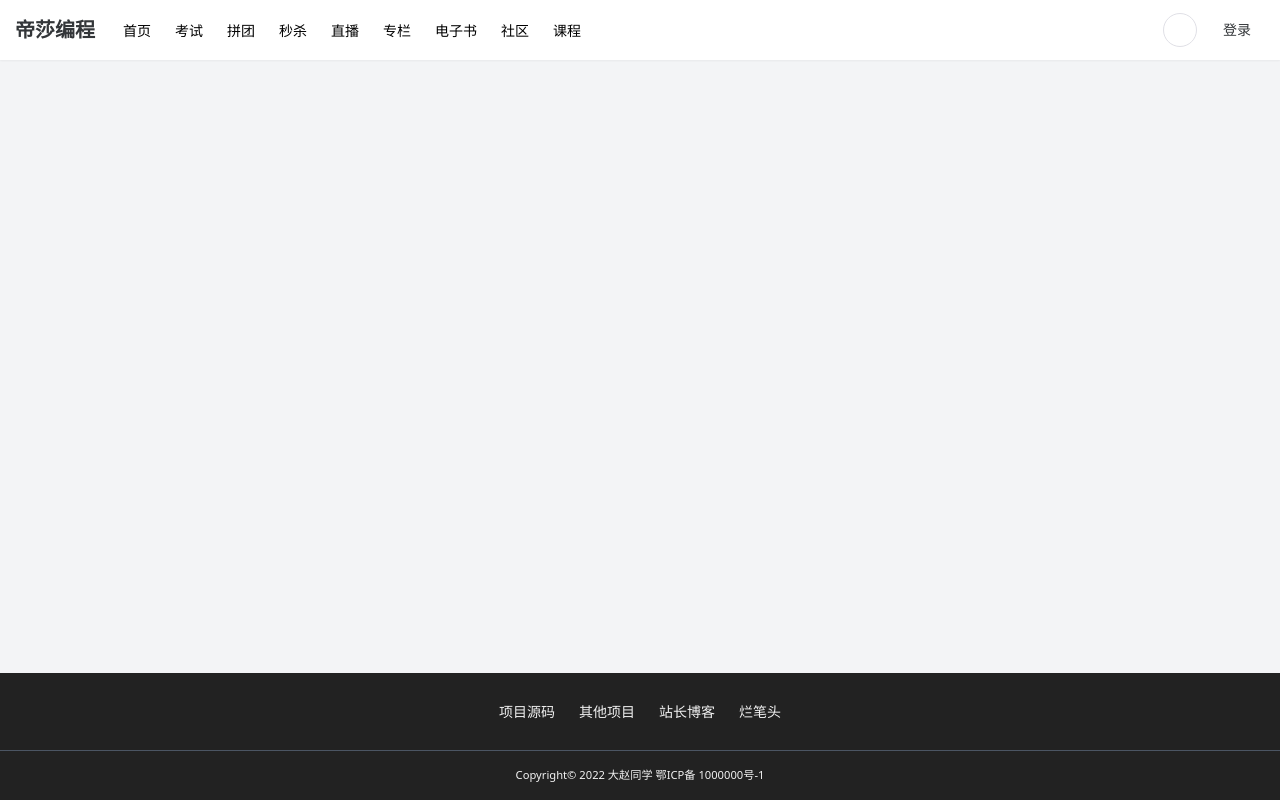
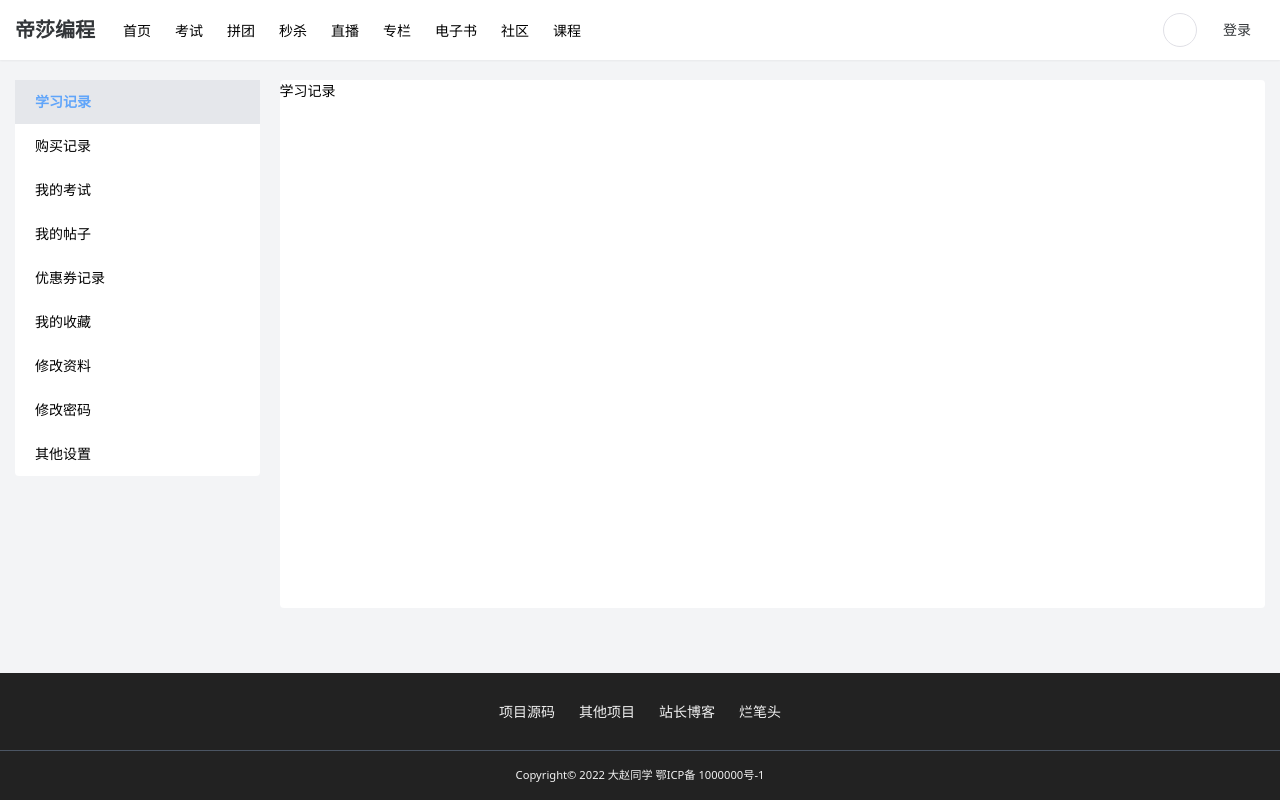
Before and after one commit to Pavlo1994/Vue3-Node, a Nuxt app: page /user/history/1 in a window 1280 px wide. Built offline with nearby package versions, Linux system fonts and the light colour scheme; no server answers; some icons are missing.

Commit message:
feat:user ui finished

```diff
--- a/components/NavBar.vue
+++ b/components/NavBar.vue
@@ -4,14 +4,17 @@
             <n-button text class="!text-xl !font-bold">帝莎编程</n-button>
 
             <ui-menu>
-                <ui-menu-item v-for="(item,index) in menus" :key="index" :active="isMenuItemActive(item)" @click="handleOpen(item.path)">
+                <ui-menu-item v-for="(item, index) in menus" :key="index" :active="isMenuItemActive(item)"
+                    @click="handleOpen(item.path)">
                     {{ item.name }}
                 </ui-menu-item>
             </ui-menu>
 
             <n-button circle class="ml-auto mr-3" @click="openSearch">
                 <template #icon>
-                    <n-icon><Search /></n-icon>
+                    <n-icon>
+                        <Search />
+                    </n-icon>
                 </template>
             </n-button>
             <nuxt-link to="/login" v-if="!user">
@@ -19,11 +22,8 @@
             </nuxt-link>
 
             <n-dropdown v-else :options="userOptions" @select="handleSelect">
-                <n-avatar
-                    round
-                    size="small"
-                    :src=" user.avatar || 'https://07akioni.oss-cn-beijing.aliyuncs.com/07akioni.jpeg'"
-                />
+                <n-avatar round size="small"
+                    :src="user.avatar || 'https://07akioni.oss-cn-beijing.aliyuncs.com/07akioni.jpeg'" />
             </n-dropdown>
         </div>
     </div>
@@ -46,88 +46,88 @@ const user = useUser()
 
 const route = useRoute()
 const menus = [{
-    name:"首页",
-    path:"/"
-},{
-    name:"考试",
-    path:"/paper/1",
-    match:[{
-        name:"paper-page"
+    name: "首页",
+    path: "/"
+}, {
+    name: "考试",
+    path: "/paper/1",
+    match: [{
+        name: "paper-page"
     }]
-},{
-    name:"拼团",
-    path:"/list/group/1",
-    match:[{
-        name:"list-type-page",
-        params:{
-            type:"group"
+}, {
+    name: "拼团",
+    path: "/list/group/1",
+    match: [{
+        name: "list-type-page",
+        params: {
+            type: "group"
         }
     }]
-},{
-    name:"秒杀",
-    path:"/list/flashsale/1",
-    match:[{
-        name:"list-type-page",
-        params:{
-            type:"flashsale"
+}, {
+    name: "秒杀",
+    path: "/list/flashsale/1",
+    match: [{
+        name: "list-type-page",
+        params: {
+            type: "flashsale"
         }
     }]
-},{
-    name:"直播",
-    path:"/list/live/1",
-    match:[{
-        name:"list-type-page",
-        params:{
-            type:"live"
+}, {
+    name: "直播",
+    path: "/list/live/1",
+    match: [{
+        name: "list-type-page",
+        params: {
+            type: "live"
         }
     }]
-},{
-    name:"专栏",
-    path:"/list/column/1",
-    match:[{
-        name:"list-type-page",
-        params:{
-            type:"column"
+}, {
+    name: "专栏",
+    path: "/list/column/1",
+    match: [{
+        name: "list-type-page",
+        params: {
+            type: "column"
         }
     }]
-},{
-    name:"电子书",
-    path:"/list/book/1",
-    match:[{
-        name:"list-type-page",
-        params:{
-            type:"book"
+}, {
+    name: "电子书",
+    path: "/list/book/1",
+    match: [{
+        name: "list-type-page",
+        params: {
+            type: "book"
         }
     }]
-},{
-    name:"社区",
-    path:"/bbs/0/1",
-    match:[{
-        name:"bbs-bbs_id-page"
+}, {
+    name: "社区",
+    path: "/bbs/0/1",
+    match: [{
+        name: "bbs-bbs_id-page"
     }]
-},{
-    name:"课程",
-    path:"/list/course/1",
-    match:[{
-        name:"list-type-page",
-        params:{
-            type:"course"
+}, {
+    name: "课程",
+    path: "/list/course/1",
+    match: [{
+        name: "list-type-page",
+        params: {
+            type: "course"
         }
     }]
 }]
-function handleOpen(path){
+function handleOpen(path) {
     navigateTo(path)
 }
-const isMenuItemActive = (item)=>{
-    if(item.match){
-       let i = item.match.findIndex(o=>{
+const isMenuItemActive = (item) => {
+    if (item.match) {
+        let i = item.match.findIndex(o => {
             let res = true
-            if(o.params && typeof o.params === "object"){
-                res = (Object.keys(o.params).findIndex(k=>route.params[k] == o.params[k])) != -1
+            if (o.params && typeof o.params === "object") {
+                res = (Object.keys(o.params).findIndex(k => route.params[k] == o.params[k])) != -1
             }
             return o.name == route.name && res
-       })
-       return i != -1
+        })
+        return i != -1
     }
     return route.path == item.path
 }
@@ -135,16 +135,16 @@ const isMenuItemActive = (item)=>{
 const userOptions = [{
     label: "用户中心",
     key: "center",
-},{
+}, {
     label: "退出",
     key: "logout",
 }]
 
 
 const SearchBarRef = ref(null)
-const openSearch = ()=>SearchBarRef.value.open()
+const openSearch = () => SearchBarRef.value.open()
 
-const handleSelect = (k)=>{
+const handleSelect = (k) => {
     switch (k) {
         case "logout":
             const { dialog } = createDiscreteApi(["dialog"])
@@ -157,6 +157,11 @@ const handleSelect = (k)=>{
                 },
             });
             break;
+        case "center":
+            navigateTo({
+                path:"/user/history/1"
+            })
+            break;
     }
 }
 </script>
--- a/middleware/auth.js
+++ b/middleware/auth.js
@@ -3,6 +3,8 @@ import { createDiscreteApi } from "naive-ui";
 export default defineNuxtRouteMiddleware(async (to, from) => {
   const token = useCookie("token");
   const user = useUser();
+  const route = useRoute()
+
   //未登录
   if (!token.value) {
     if (process.client) {
--- /dev/null
+++ b/pages/user.vue
@@ -0,0 +1,85 @@
+<!-- 用户：个人中心页面 -->
+<template>
+    <n-grid :x-gap="20">
+        <n-grid-item :span="5">
+            <ul class="center-menu">
+                <li :class="{ 'active': (item.name == activeName) }" v-for="(item, index) in menus" :key="index"
+                    @click="navigate(item)">
+                    {{ item.title }}</li>
+            </ul>
+        </n-grid-item>
+        <n-grid-item :span="19">
+            <div class="bg-white rounded mb-5 min-h-[66vh]">
+                <NuxtPage :page-key="pageKey" />
+            </div>
+        </n-grid-item>
+    </n-grid>
+</template>
+
+<script setup>
+import { NGrid, NGridItem } from 'naive-ui'
+import auth from '~~/middleware/auth';
+const route = useRoute()
+const pageKey = computed(() => route.fullPath)
+
+const menus = [{
+    title: "学习记录",
+    name: "user-history-page",
+}, {
+    title: "购买记录",
+    name: "",
+}, {
+    title: "我的考试",
+    name: "",
+}, {
+    title: "我的帖子",
+    name: "",
+}, {
+    title: "优惠券记录",
+    name: "",
+}, {
+    title: "我的收藏",
+    name: "",
+}, {
+    title: "修改资料",
+    name: "",
+}, {
+    title: "修改密码",
+    name: "",
+}, {
+    title: "其他设置",
+    name: "",
+}]
+
+const activeName = computed(() => route.name)
+const navigate = (item) => {
+    if (item) {
+        navigateTo({
+            name: item.name,
+            params: {
+                page: 1
+            }
+        })
+    }
+}
+
+//用户权限验证
+definePageMeta({
+    middleware: ["auth"]
+})
+
+</script>
+
+<style>
+.center-menu {
+    @apply list-none bg-white rounded;
+}
+
+.center-menu li {
+    @apply px-5 py-3 text-sm cursor-pointer hover: (bg-blue-50);
+}
+
+.center-menu .active {
+    @apply font-bold text-blue-400 bg-gray-200;
+}
+</style>
--- /dev/null
+++ b/pages/user/history/[page].vue
@@ -0,0 +1,5 @@
+<template>
+    <div>
+        学习记录
+    </div>
+</template>
```
